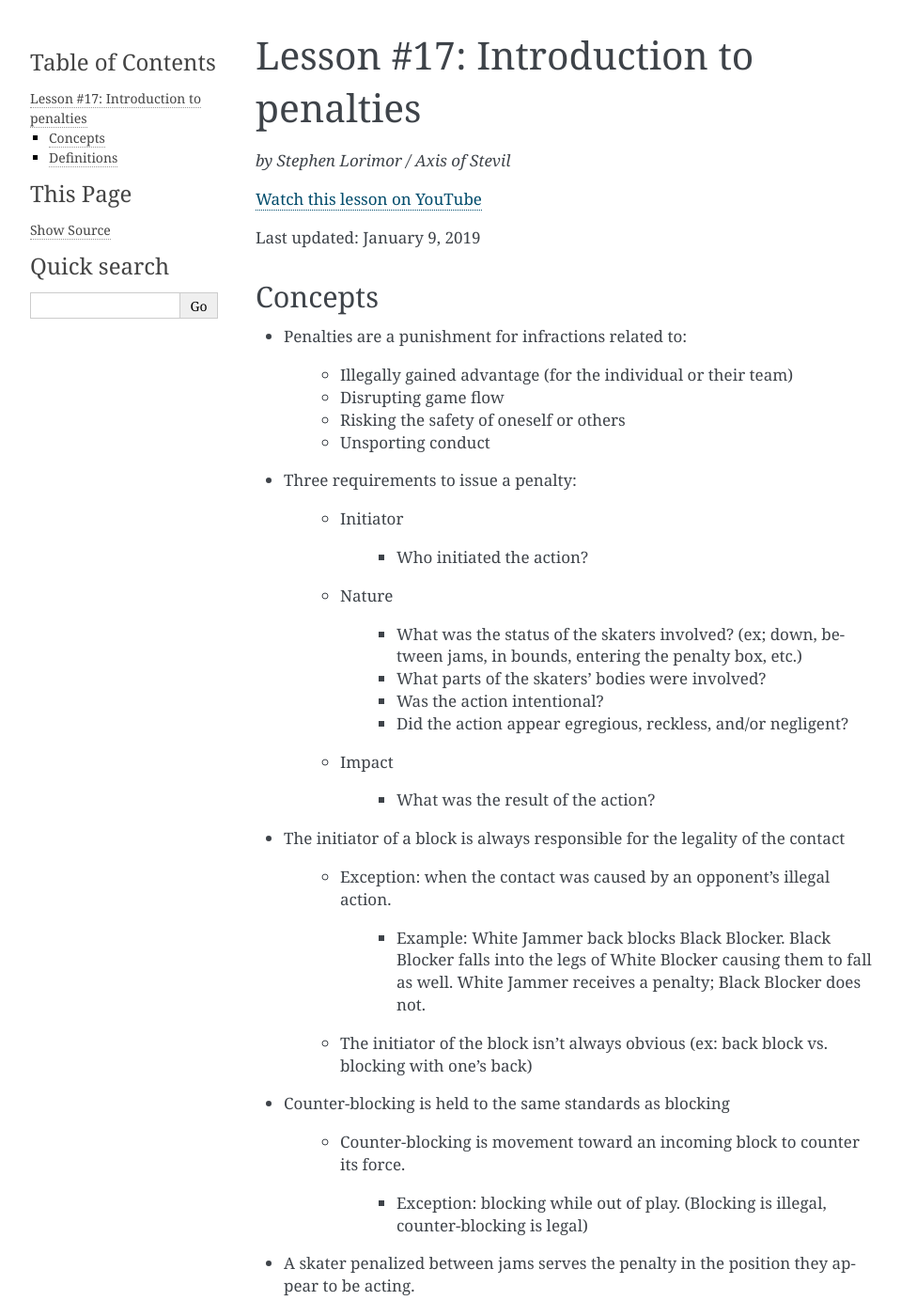
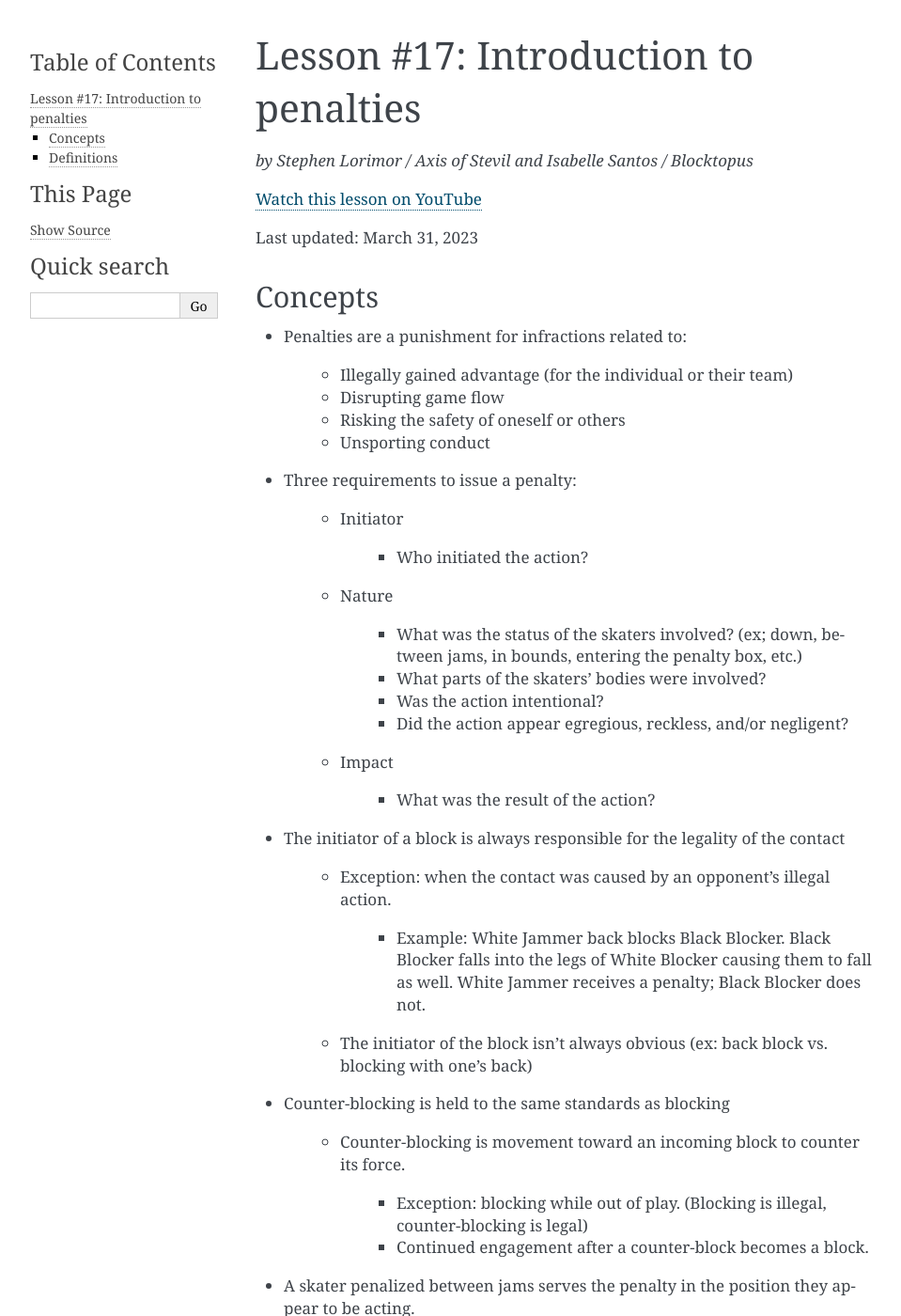
Before and after one commit to mrogaski/zenref, a Sphinx documentation site: the page built from docs/source/introduction_to_penalties.rst, in a window 1280 px wide and 1400 px high. Shown: the whole window at 94% size, without its empty margins (148-1107 px from the left). Built offline with Sphinx 7.4.7, drawn with Linux system fonts in a browser that asks for light colours.

Commit message:
Added info about how a counter-block becomes a separate block.

```diff
--- a/docs/source/introduction_to_penalties.rst
+++ b/docs/source/introduction_to_penalties.rst
@@ -1,11 +1,11 @@
 Lesson #17: Introduction to penalties
 =====================================
 
-*by Stephen Lorimor / Axis of Stevil*
+*by Stephen Lorimor / Axis of Stevil and Isabelle Santos / Blocktopus*
 
 `Watch this lesson on YouTube <https://www.youtube.com/watch?v=joDMFs7KLVc&index=19&list=PLRg6cN0RqKNomUbKTHw1ITXLT7pPQ9GX7>`_
 
-Last updated: January 9, 2019
+Last updated: March 31, 2023
 
 
 Concepts
@@ -48,6 +48,7 @@ Concepts
    - Counter-blocking is movement toward an incoming block to counter its force.
 
       - Exception: blocking while out of play. (Blocking is illegal, counter-blocking is legal)
+      - Continued engagement after a counter-block becomes a block.
 
 - A skater penalized between jams serves the penalty in the position they appear to be acting.
 
```
